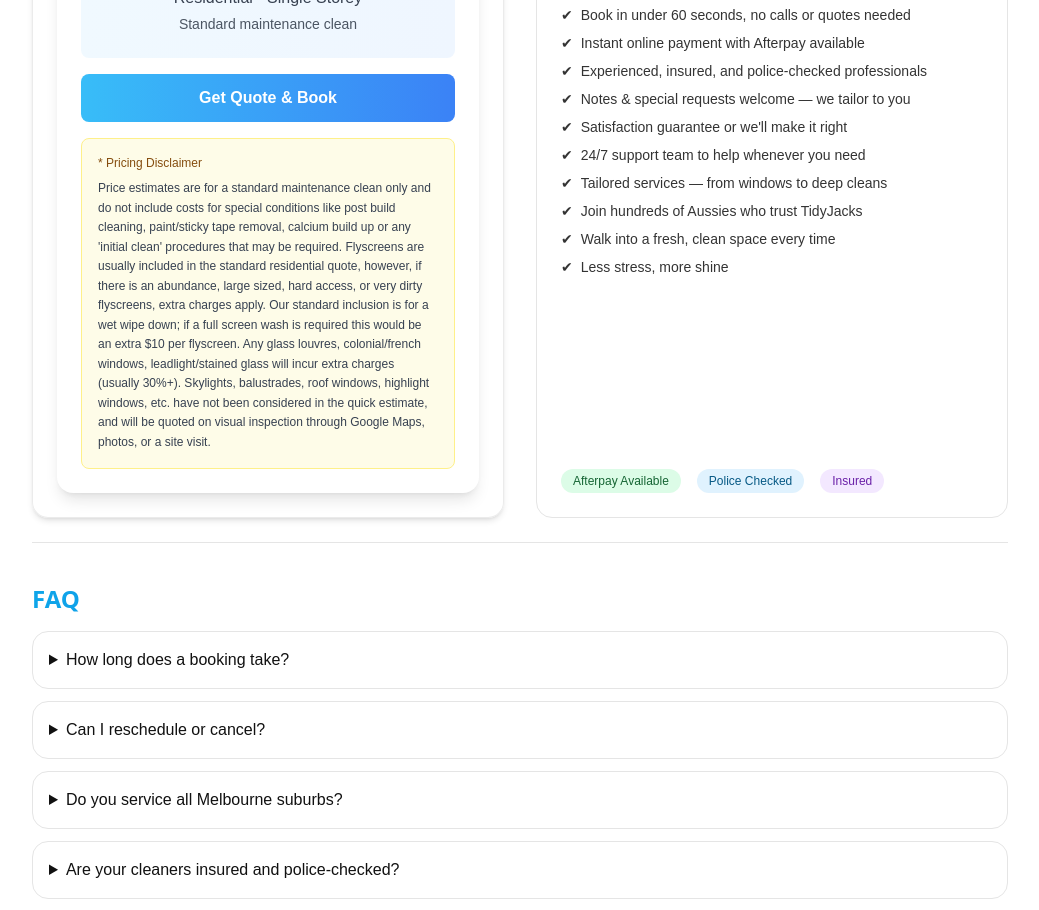
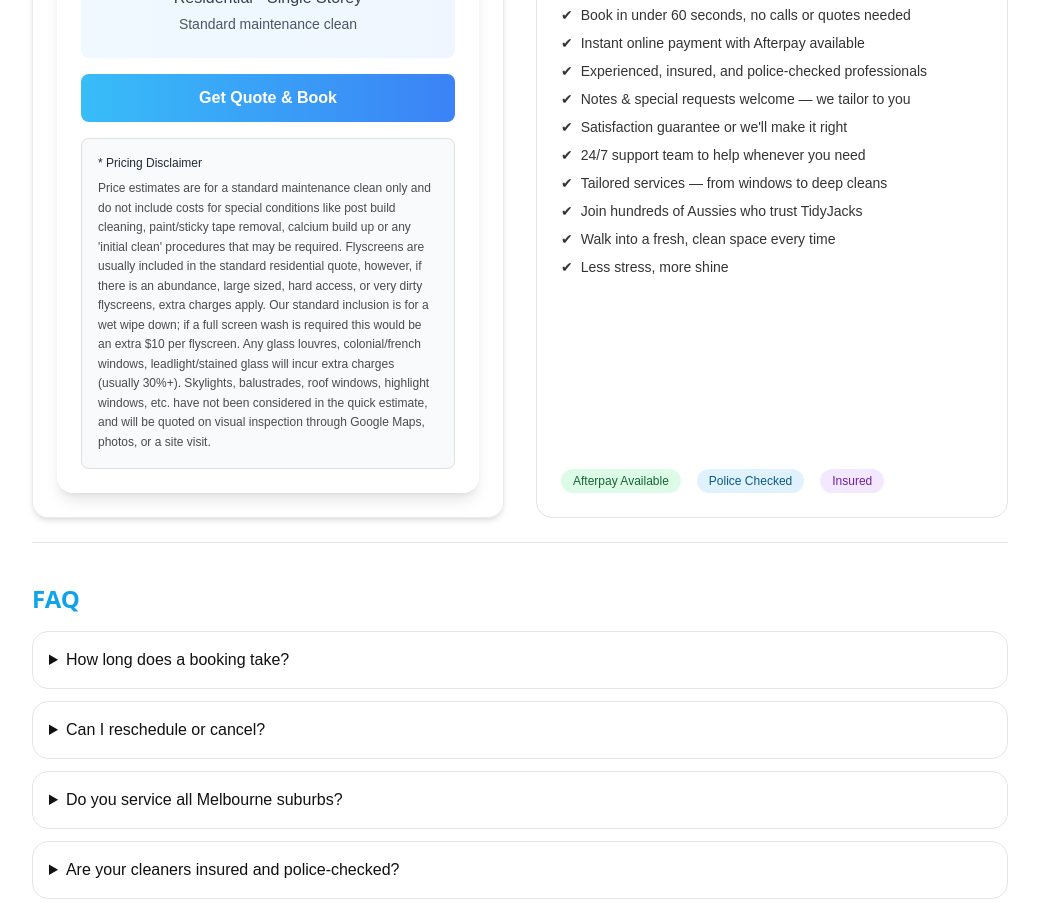
Before and after one commit to thisisaaldo/tidyjack-landing, a React (Vite) app: page / in a window 1280 px wide. Shown: the part 980-1890 px from the top of the page, without its empty margins (120-1159 px from the left). Built offline with nearby package versions, Linux system fonts and the light colour scheme; no server answers.

Commit message:
Style: make pricing disclaimer light grey to match footer

```diff
--- a/src/components/BookingForm.tsx
+++ b/src/components/BookingForm.tsx
@@ -149,8 +149,8 @@ export default function BookingForm() {
           </button>
 
           {/* Pricing Disclaimer */}
-          <div className="bg-yellow-50 border border-yellow-200 rounded-lg p-4 text-xs text-gray-700">
-            <p className="font-medium text-yellow-800 mb-2">* Pricing Disclaimer</p>
+          <div className="bg-gray-50 border border-black/10 rounded-lg p-4 text-xs text-black/70">
+            <p className="font-medium text-gray-800 mb-2">* Pricing Disclaimer</p>
             <p className="leading-relaxed">
               Price estimates are for a standard maintenance clean only and do not include costs for special conditions like post build cleaning, paint/sticky tape removal, calcium build up or any 'initial clean' procedures that may be required. Flyscreens are usually included in the standard residential quote, however, if there is an abundance, large sized, hard access, or very dirty flyscreens, extra charges apply. Our standard inclusion is for a wet wipe down; if a full screen wash is required this would be an extra $10 per flyscreen. Any glass louvres, colonial/french windows, leadlight/stained glass will incur extra charges (usually 30%+). Skylights, balustrades, roof windows, highlight windows, etc. have not been considered in the quick estimate, and will be quoted on visual inspection through Google Maps, photos, or a site visit.
             </p>
```
